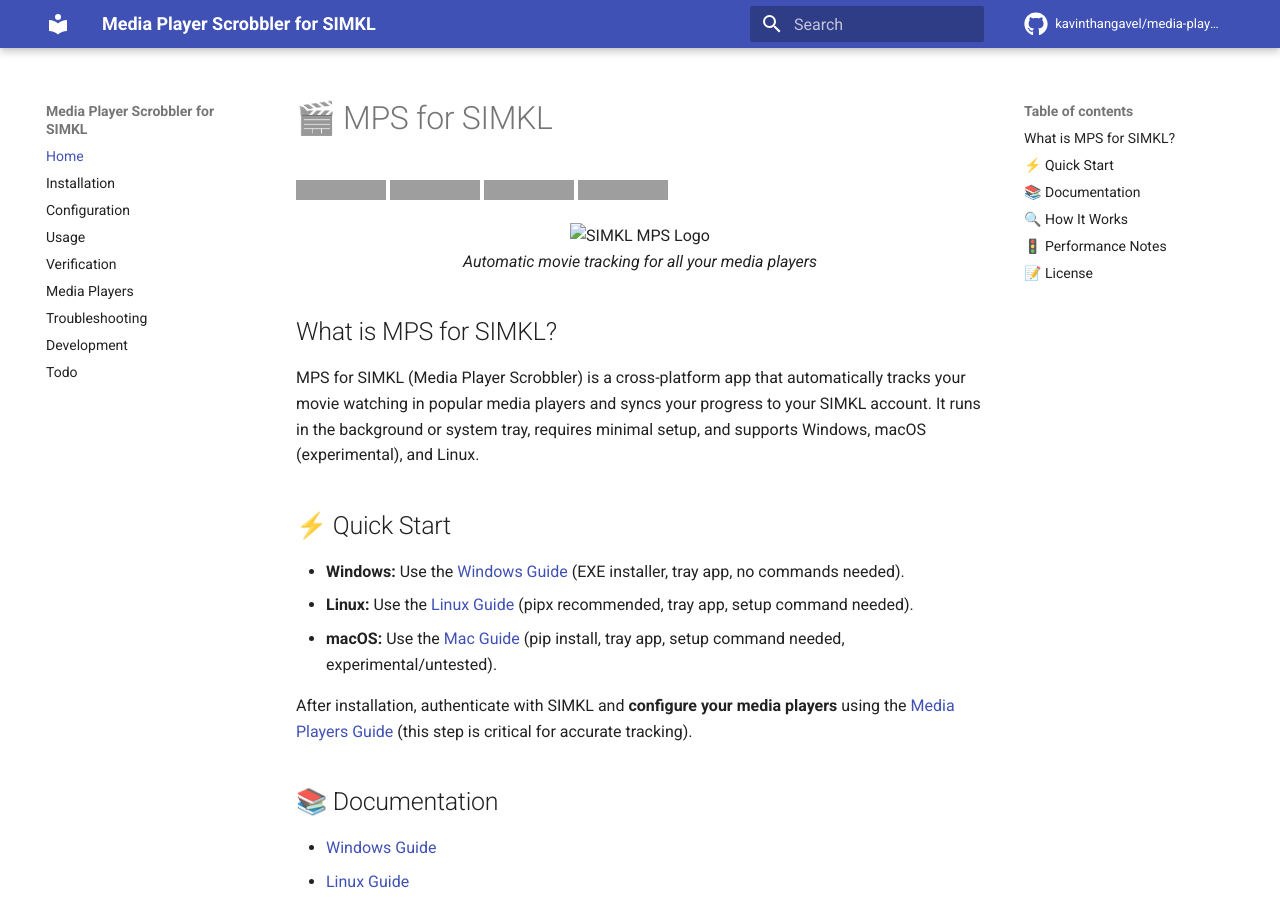
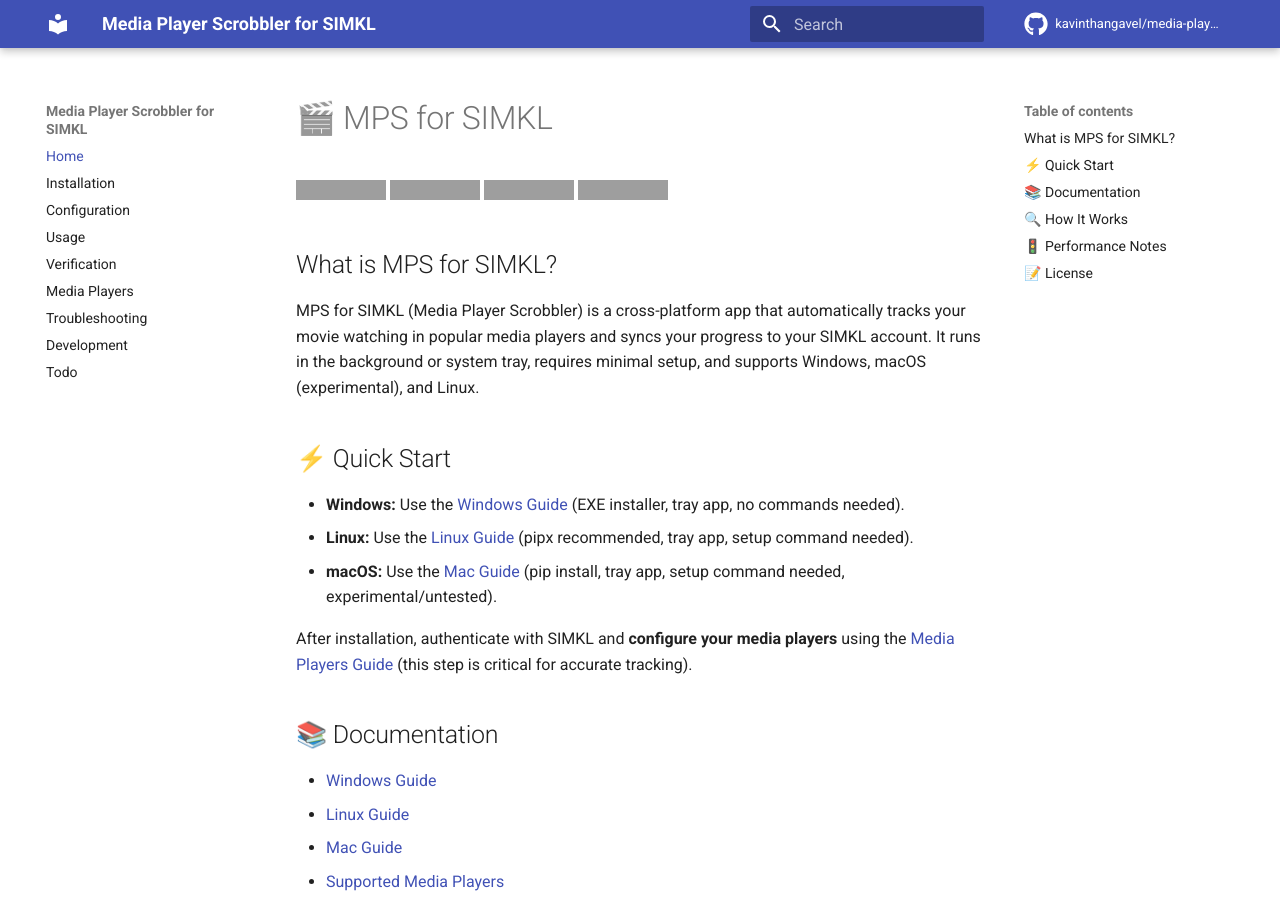
Before and after one commit to ByteTrix/Media-Player-Scrobbler-for-Simkl, an MkDocs documentation site: the page built from docs/index.md, in a window 1280 px wide and 900 px high. Built offline with MkDocs 1.6.1 and Material for MkDocs 9.7.7, drawn with Linux system fonts in a browser that asks for light colours; comment, search, counter and statistics services are not loaded; grey boxes are pictures that could not be loaded.

Commit message:
chore: remove logo and description from documentation

```diff
--- a/docs/index.md
+++ b/docs/index.md
@@ -4,12 +4,6 @@
 [![PyPI Version](https://img.shields.io/pypi/v/simkl-mps)](https://pypi.org/project/simkl-mps/)
 [![Python Versions](https://img.shields.io/pypi/pyversions/simkl-mps)](https://pypi.org/project/simkl-mps/)
 [![Platform](https://img.shields.io/badge/platform-Windows%20%7C%20macOS%20%7C%20Linux-blue.svg)]()
-
-<div align="center">
-  <img src="../simkl_mps/assets/simkl-mps.png" alt="SIMKL MPS Logo" width="120"/>
-  <br/>
-  <em>Automatic movie tracking for all your media players</em>
-</div>
 
 ## What is MPS for SIMKL?
 
```
